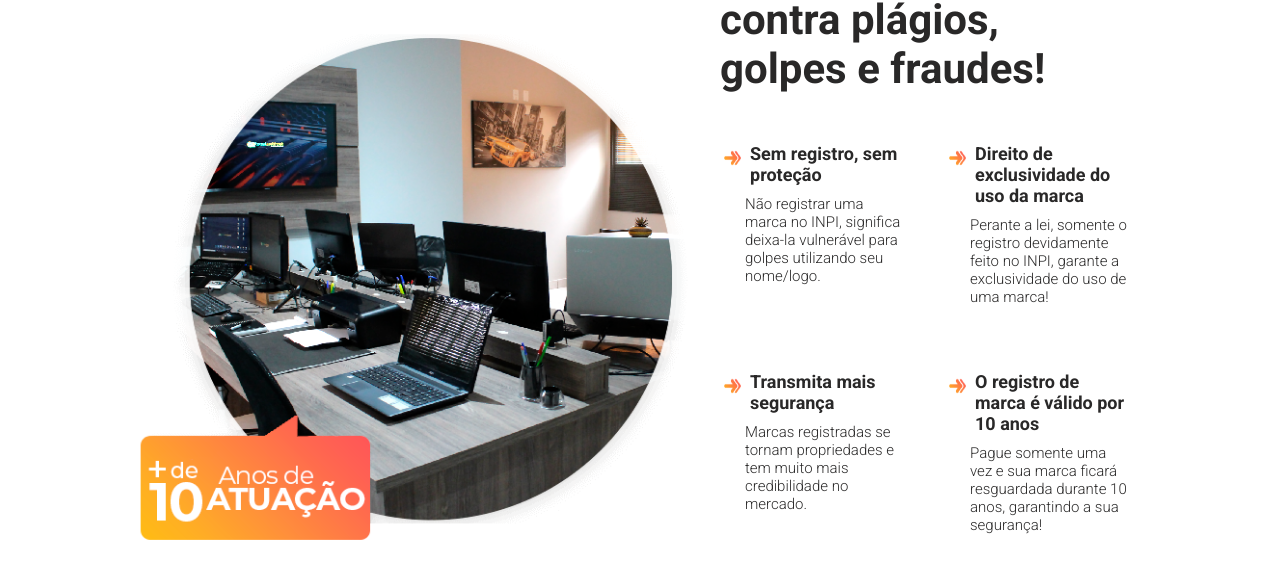
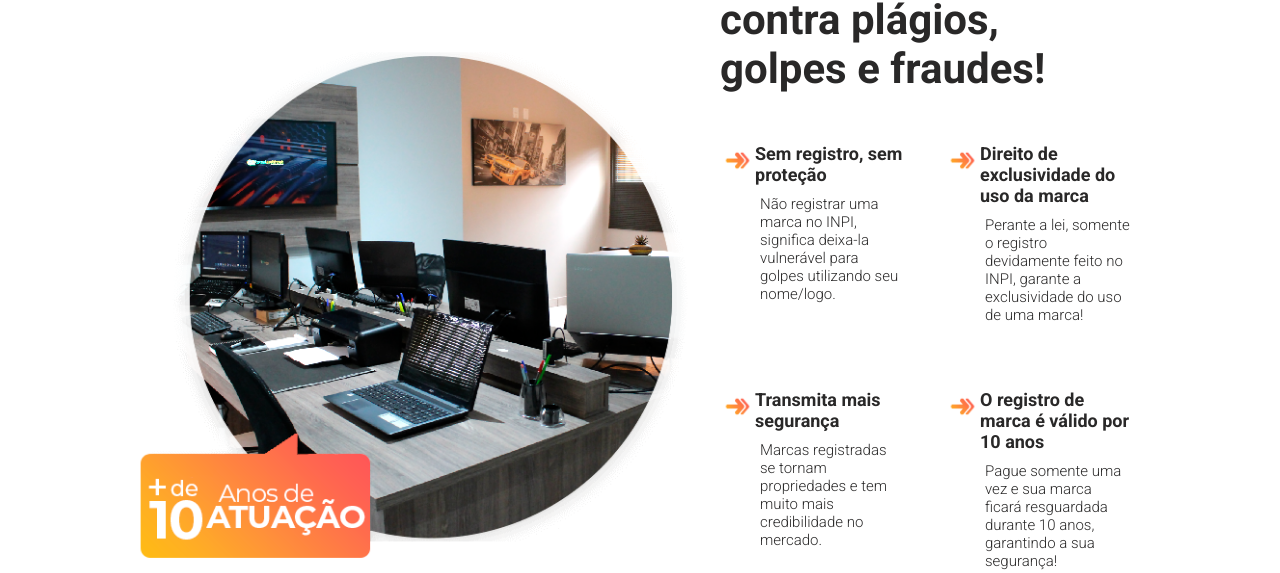
Before and after one commit to AlbertMiguel/registro-de-marca, a plain HTML site: page index.html in a window 1280 px wide. Shown: the part 935-1508 px from the top of the page. Drawn offline with Linux system fonts and the light colour scheme.

Commit message:
Complete projetct

```diff
--- a/index.html
+++ b/index.html
@@ -65,7 +65,7 @@
                         <option value="val1">
                             Selecione uma opção
                         </option>
-                        <option value="Registarr-apenas-nome">
+                        <option value="Registar-apenas-nome">
                             Registrar apenas nome
                         </option>
                         <option value="Registrar-logo-e-nome">
--- a/style.css
+++ b/style.css
@@ -217,10 +217,15 @@ form h2 {
 }
 
 .flex img {
-    padding-right: .5rem ;
-    width: 3rem;
-    height: 3rem;
+    /* padding-right: .5rem ; */
+    width: 3.5rem;
+    height: 3.5rem;
 }
+
+.flex-marca .small-text {
+    margin-left: 1.5rem;
+}
+
 
 .bg-grey {
     background-color: var(--bg-grey);
```
